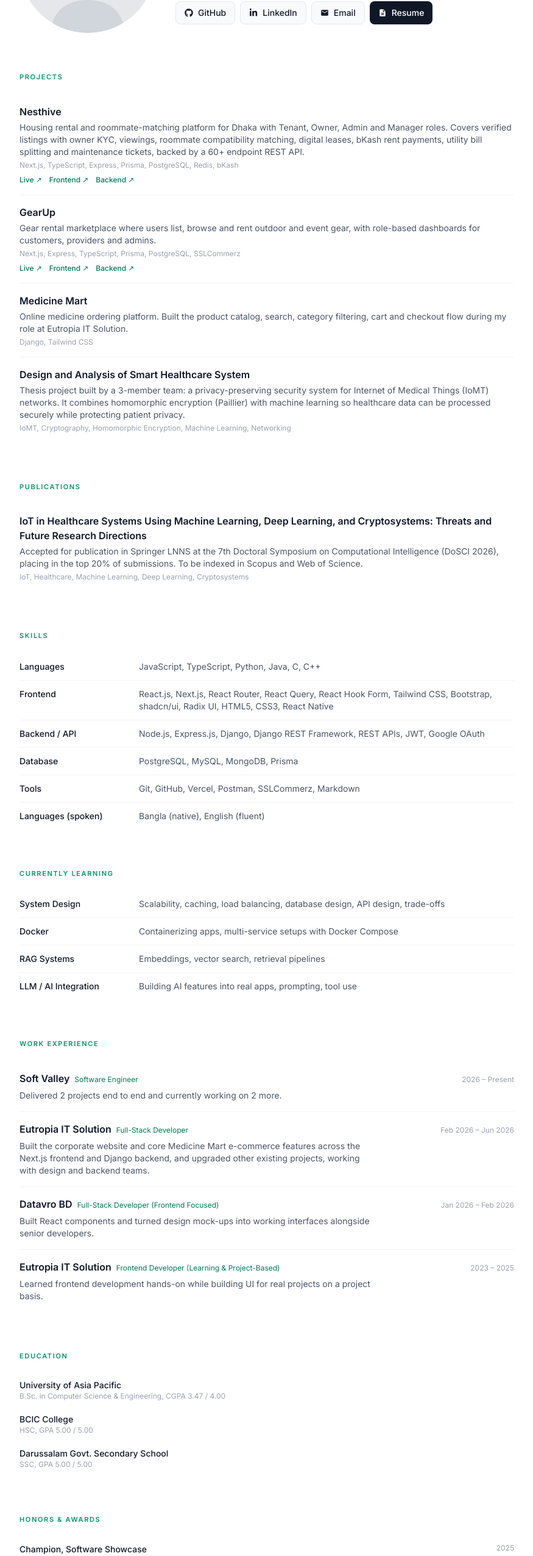
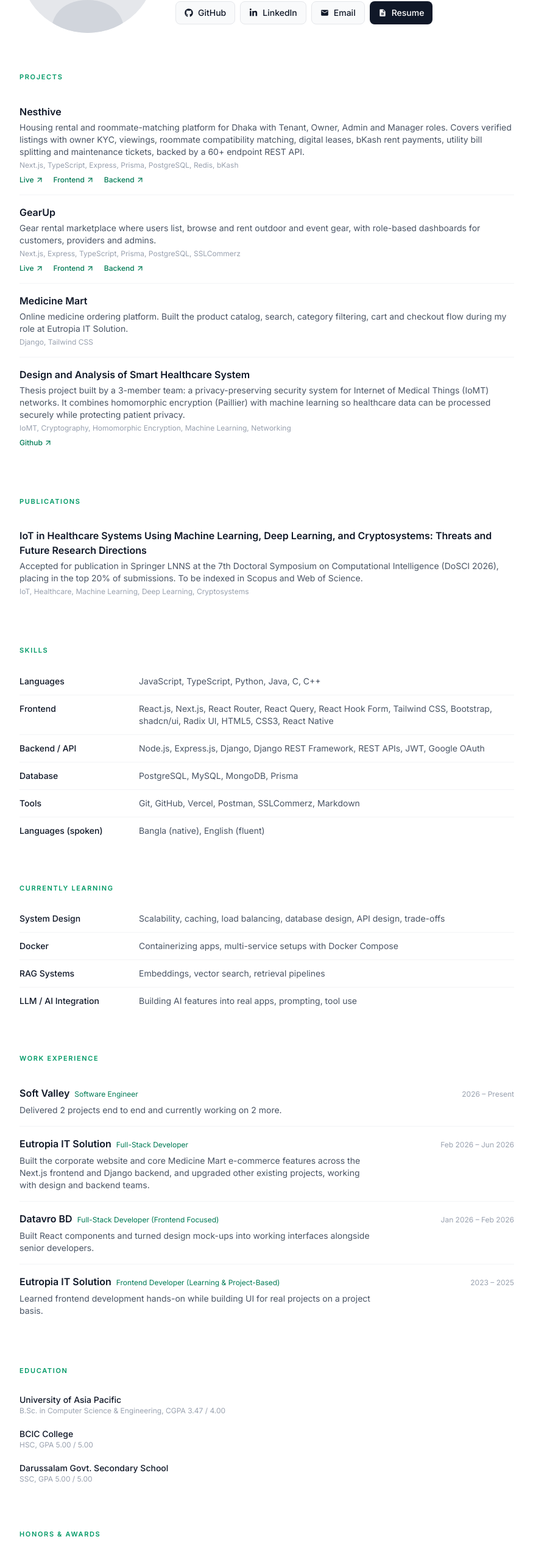
Before and after one commit to mdyhakash/mdyhakash, a Next.js app: page / in a window 1280 px wide. Shown: the part 234-2785 px from the top of the page at 61% size, without its empty margins (202-1077 px from the left). Built offline with nearby package versions, Linux system fonts and the light colour scheme.

Commit message:
Use Lucide arrow icons for project links

```diff
--- a/app/data.js
+++ b/app/data.js
@@ -52,7 +52,12 @@ export const projects = [
     name: "Design and Analysis of Smart Healthcare System",
     desc: "Thesis project built by a 3-member team: a privacy-preserving security system for Internet of Medical Things (IoMT) networks. It combines homomorphic encryption (Paillier) with machine learning so healthcare data can be processed securely while protecting patient privacy.",
     tech: "IoMT, Cryptography, Homomorphic Encryption, Machine Learning, Networking",
-    links: [],
+    links: [
+      {
+        label: "Github",
+        href: "https://github.com/mdyhakash/double-layer-security-system",
+      },
+    ],
   },
 ];
 
@@ -152,6 +157,17 @@ export const education = [
 
 export const awards = [
   {
+    title: "Dean's List, Spring 2024",
+    sub: "University of Asia Pacific, Department of CSE",
+    year: "2024",
+  },
+  {
+    title: "Dean's List, Fall 2024",
+    sub: "University of Asia Pacific, Department of CSE",
+    year: "2025",
+  },
+
+  {
     title: "Champion, Software Showcase",
     sub: "Innovatex 2025, National Hackathon",
     year: "2025",
@@ -161,6 +177,7 @@ export const awards = [
     sub: "Innovatex 2025, National Hackathon",
     year: "2025",
   },
+
   { title: "4th Place, MIST Hackathon", sub: "MIST Inventious", year: "2025" },
   {
     title: "Harvard HSIL Hackathon",
--- a/components/ProjectRow.jsx
+++ b/components/ProjectRow.jsx
@@ -1,3 +1,5 @@
+import { ArrowUpRight } from "lucide-react";
+
 export default function ProjectRow({ name, desc, tech, links = [] }) {
   return (
     <div className="border-b border-gray-100 py-4 last:border-0">
@@ -5,10 +7,17 @@ export default function ProjectRow({ name, desc, tech, links = [] }) {
       <p className="mt-1 text-sm">{desc}</p>
       {tech && <p className="mt-1 text-xs text-gray-400">{tech}</p>}
       {links.length > 0 && (
-        <div className="mt-2 flex gap-3 text-xs font-medium">
+        <div className="mt-2 flex flex-wrap gap-x-4 gap-y-1 text-xs font-medium">
           {links.map((l) => (
-            <a key={l.label} href={l.href} target="_blank" rel="noreferrer" className="text-emerald-700 hover:text-emerald-900">
-              {l.label} ↗
+            <a
+              key={l.label}
+              href={l.href}
+              target="_blank"
+              rel="noreferrer"
+              className="inline-flex items-center gap-0.5 text-emerald-700 transition hover:text-emerald-900"
+            >
+              {l.label}
+              <ArrowUpRight className="h-3.5 w-3.5" aria-hidden="true" />
             </a>
           ))}
         </div>
```
